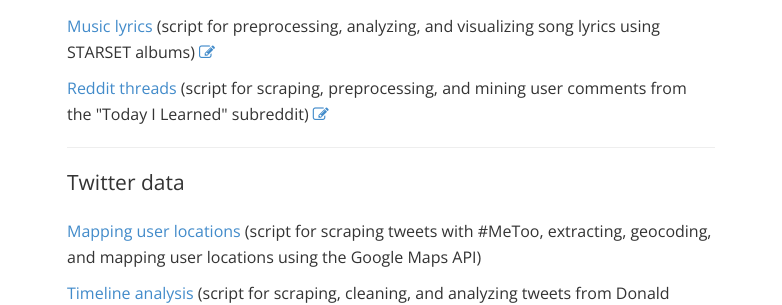
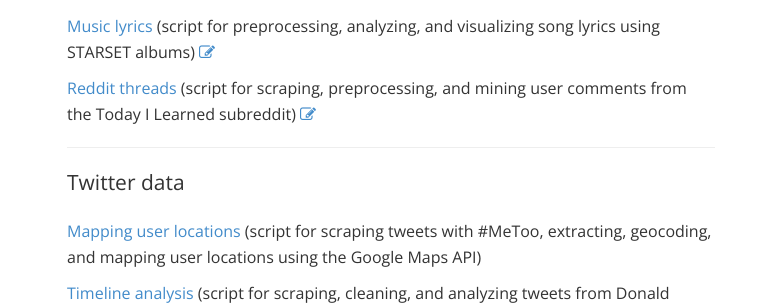
Before and after one commit to lhehnke/lhehnke.github.io, a Jekyll site: the page built from projects/index.html, in a window 1280 px wide. Shown: the part 1768-2073 px from the top of the page, without its empty margins (249-1031 px from the left). Built offline with Jekyll 4.4.1, drawn with Linux system fonts in a browser that asks for light colours; nearby versions of some CDN libraries.

Commit message:
Update index.html

```diff
--- a/projects/index.html
+++ b/projects/index.html
@@ -80,7 +80,7 @@ contact: passive
 	  <p><a href="https://github.com/lhehnke/text-mining-literature">Classic literature</a> (script for preprocessing and analyzing public domain works using the example of Bram Stoker's Dracula) </p>
 	  <p><a href="https://github.com/lhehnke/text-mining-literature">Movie scripts</a> (script for preprocessing and analyzing PDF files using the screenplay of The Room) <a href="https://lhehnke.github.io/notes/2018/01/25/text_mining_the_room" target="_blank" title="Blog post"> <i class="fa fa-pencil-square-o"></i></a></p>
 	  <p><a href="https://github.com/lhehnke/music-analysis">Music lyrics</a> (script for preprocessing, analyzing, and visualizing song lyrics using STARSET albums) <a href="https://lhehnke.github.io/notes/2018/02/03/starset-song-lyrics" target="_blank" title="Blog post"> <i class="fa fa-pencil-square-o"></i></a></p>
-	  <p><a href="https://github.com/lhehnke/reddit-data">Reddit threads</a> (script for scraping, preprocessing, and mining user comments from the "Today I Learned" subreddit) <a href="https://correlaid.org/blog/scraping-reddit/" target="_blank" title="Blog post (CorrelAid)"> <i class="fa fa-pencil-square-o"></i></a></p>
+	  <p><a href="https://github.com/lhehnke/reddit-data">Reddit threads</a> (script for scraping, preprocessing, and mining user comments from the Today I Learned subreddit) <a href="https://correlaid.org/blog/scraping-reddit/" target="_blank" title="Blog post (CorrelAid)"> <i class="fa fa-pencil-square-o"></i></a></p>
 
 
 	   <hr>
```
